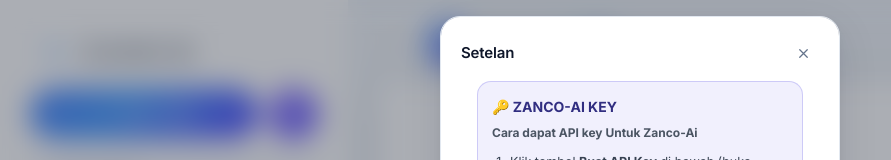
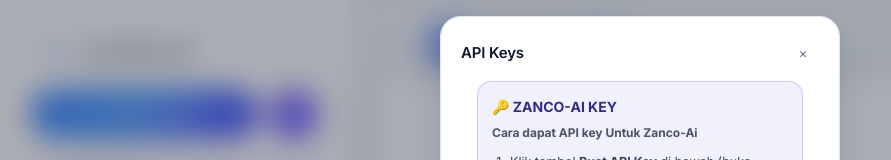
Before and after one commit to izrai4103-lgtm/groq-ai-chatbot, a Next.js app: page / in a window 1280 px wide. Both pictures are taken after a click on the button "ZANCO-AI KEY". Shown: the top 160 px of the page, without its empty margins (0-891 px from the left). Built offline with nearby package versions, Linux system fonts and the light colour scheme.

Commit message:
feat: separate API Keys panel from Settings in sidebar

```diff
--- a/app/page.js
+++ b/app/page.js
@@ -668,6 +668,7 @@
   const [historyQuery, setHistoryQuery] = useState('')
   const [animPref, setAnimPref] = useState(loadAnimPref)
   const [showSettings, setShowSettings] = useState(false)
+  const [showApiKeys, setShowApiKeys] = useState(false)
   const [showMenu, setShowMenu] = useState(false)
   const [showProfile, setShowProfile] = useState(false)
   const [profile, setProfile] = useState(loadProfile)
@@ -1190,8 +1191,8 @@
           )}
           <button
             className="sidebar-bt-item sb-apikeys"
-            onClick={() => { setShowSettings(true); setKeysMsg(''); }}
-            title="Pasang API Key Groq (BYOK)"
+            onClick={() => { setShowApiKeys(true); setKeysMsg(''); }}
+            title="ZANCO-AI KEY"
           >
             {'\ud83d\udd11'} API Keys
           </button>
@@ -1312,6 +1313,23 @@
                 <svg viewBox="0 0 24 24" fill="none" stroke="currentColor" strokeWidth="2" strokeLinecap="round"><path d="M18 6L6 18M6 6l12 12" /></svg>
               </button>
             </div>
+            <div className="settings-about">
+              <div className="settings-about-ic" aria-hidden>{'\u2728'}</div>
+              <p className="settings-about-tx">AI ini dibuat oleh developer tunggal<br /><strong>~Andmute{'\ud83c\udf89'}</strong></p>
+            </div>
+          </div>
+        </div>
+      )}
+
+      {showApiKeys && (
+        <div className="settings-overlay" onClick={() => setShowApiKeys(false)}>
+          <div className="settings" role="dialog" aria-modal="true" aria-label="API Keys" onClick={e => e.stopPropagation()}>
+            <div className="settings-hd">
+              <h3>API Keys</h3>
+              <button className="settings-close" onClick={() => setShowApiKeys(false)} aria-label="Tutup">
+                ×
+              </button>
+            </div>
             <div className="byok-box">
               <div className="byok-hd">🔑 ZANCO-AI KEY</div>
               <p className="byok-help">
@@ -1403,10 +1421,6 @@
               </p>
             </div>
 
-            <div className="settings-about">
-              <div className="settings-about-ic" aria-hidden>{'\u2728'}</div>
-              <p className="settings-about-tx">AI ini dibuat oleh developer tunggal<br /><strong>~Andmute{'\ud83c\udf89'}</strong></p>
-            </div>
           </div>
         </div>
       )}
```
